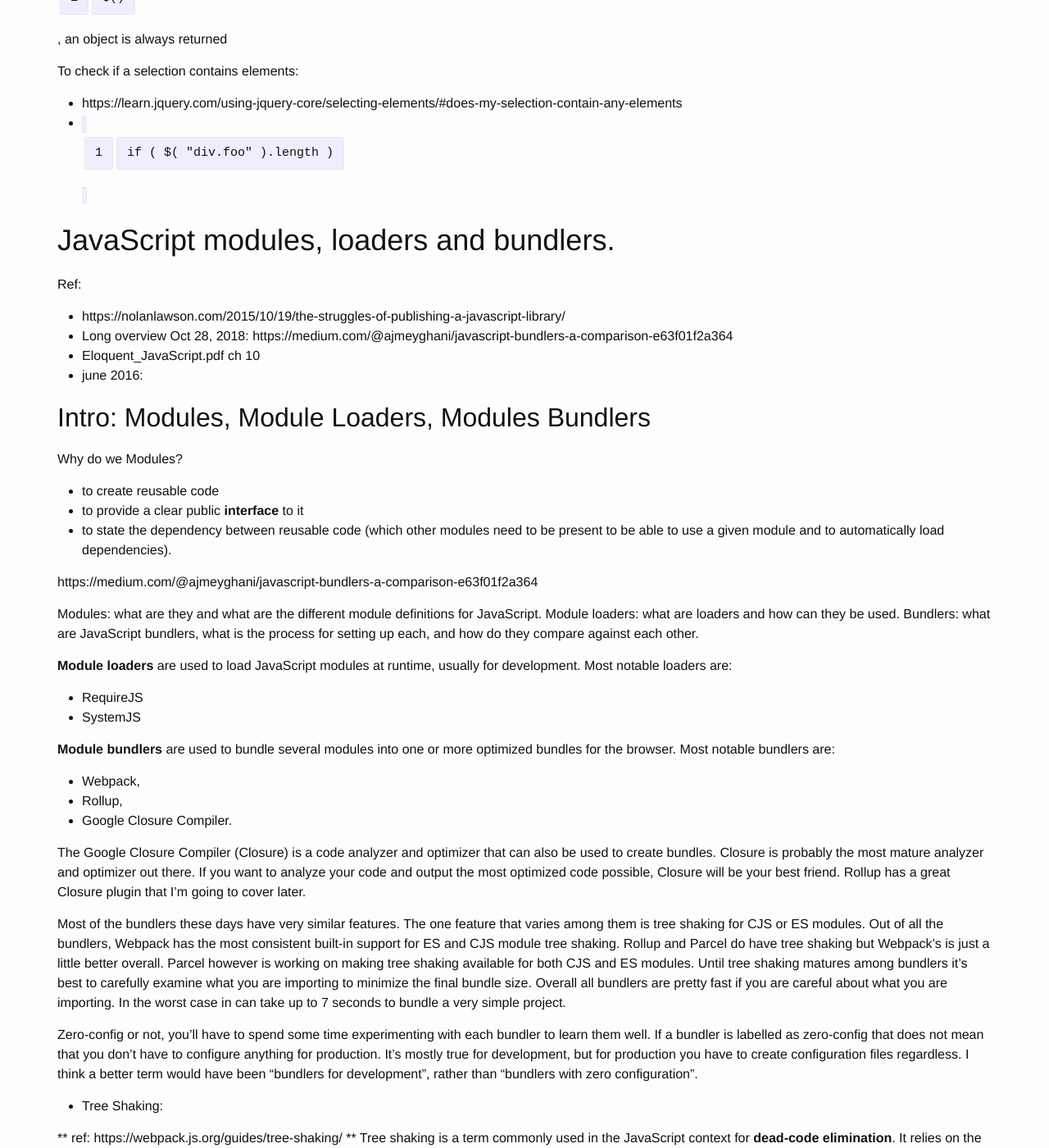
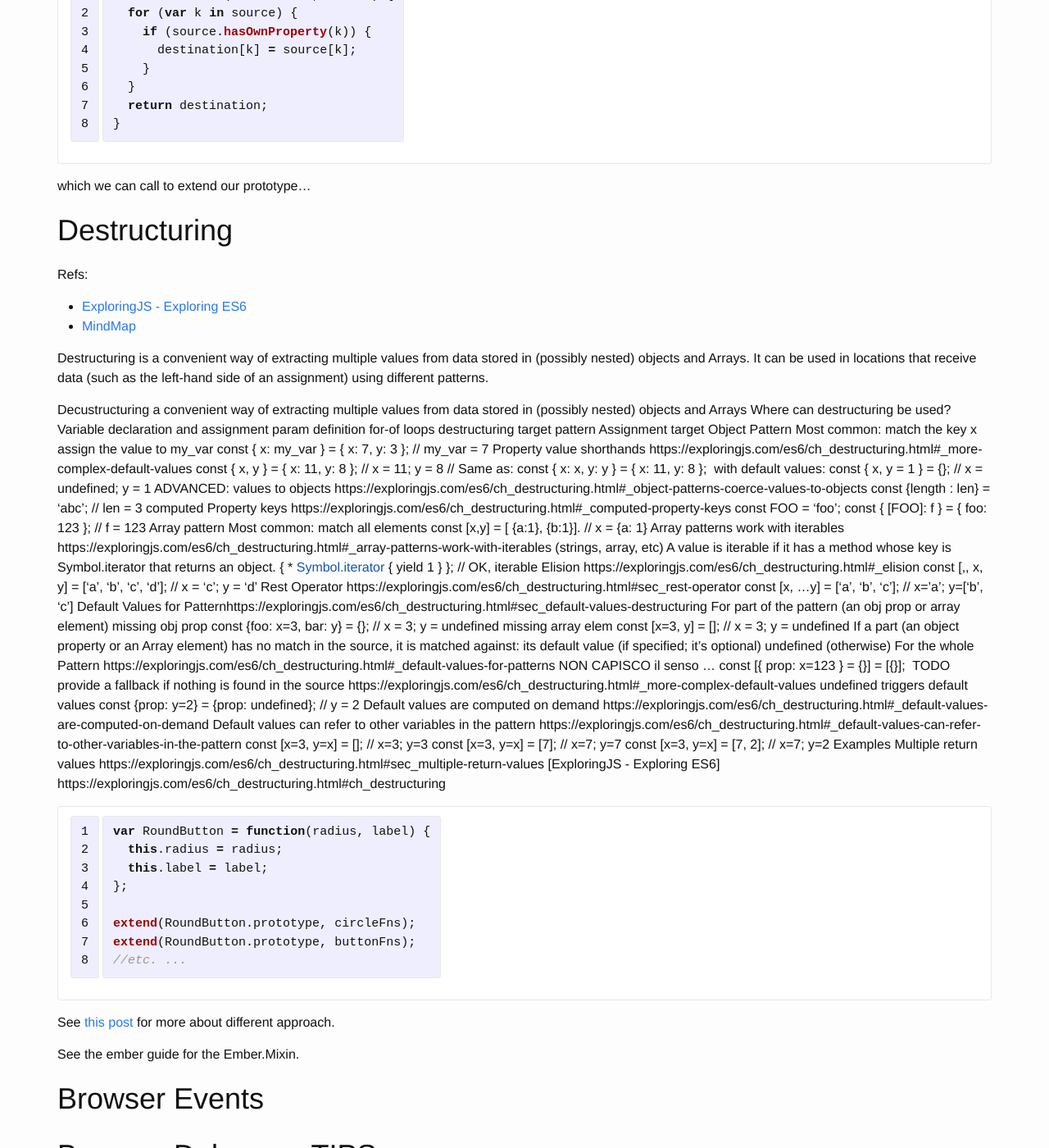
Before and after one commit to breezeight/nicola_blog, a Jekyll site: the page built from _guides/javascript.markdown, in a window 1280 px wide and 1400 px high, scrolled down 62930 px. Shown: the whole window at 82% size. Built offline with Jekyll 4.4.1, drawn with Linux system fonts in a browser that asks for light colours; some of the changed text lies outside the part shown.

Commit message:
[Javascript] Decustructuring and named params

````diff
--- a/_guides/javascript.markdown
+++ b/_guides/javascript.markdown
@@ -1419,6 +1419,62 @@
 }
 ```
 
+## Named parameters via destructuring
+
+ref:
+* [[ExploringJS - Exploring ES6]](http://exploringjs.com/es6/ch_parameter-handling.html#_named-parameters-via-destructuring)
+
+You can simulate named parameters if you destructure with an object pattern in the parameter list:
+
+```
+function selectEntries({ start=0, end=-1, step=1 } = {}) { // (A)
+    // The object pattern is an abbreviation of:
+    // { start: start=0, end: end=-1, step: step=1 }
+    // Use the variables `start`, `end` and `step` here
+    console.log(`start = ${start}, end = ${end}, step = ${step}`)
+}
+
+selectEntries({ start: 10, end: 30, step: 2 });  // start = 10, end = 30, step = 2
+selectEntries({ step: 3 });  // start = 0, end = -1, step = 3
+selectEntries({}); // start = 0, end = -1, step = 1
+selectEntries(); // start = 0, end = -1, step = 1
+```
+
+The `= {}` in line A enables you to call `selectEntries()` without paramters:
+
+```
+function selectEntries({ start=0, end=-1} ){console.log(`start = ${start}, end = ${end}, step = ${step}}
+//TypeError: Cannot destructure property `start` of 'undefined' or 'null'.
+```
+WHY? because the first param is undefined and the matching will be tried
+
+## Paramters of a forEach() and destructuring
+
+NOTE: probably you use more the `for-of` loop in ES6 so you can avoid to use the feature described here but it's good to know if you read other code bases.
+
+ref: http://exploringjs.com/es6/ch_parameter-handling.html#_foreach-and-destructuring
+
+First example: destructuring the Arrays in an Array.
+
+```
+const items = [ ['foo', 3], ['bar', 9] ];
+items.forEach(([word, count]) => {
+    console.log(word+' '+count);
+});
+```
+
+Second example: destructuring the objects in an Array.
+
+```
+const items = [
+    { word:'foo', count:3 },
+    { word:'bar', count:9 },
+];
+items.forEach(({word, count}) => {
+    console.log(word+' '+count);
+});
+```
+
 ## Implicit parameters: arguments
 
 see [SOJS_2nd] ch 4.1.1
@@ -1958,6 +2014,68 @@
 ~~~
 
 which we can call to extend our prototype…
+# Destructuring
+
+Refs:
+
+* [ExploringJS - Exploring ES6](https://exploringjs.com/es6/ch_destructuring.html#ch_destructuring)
+* [MindMap](https://drive.mindmup.com/map/10_OUi7vCUtiANR2pXZqHcwoY_WjQaXpX)
+
+Destructuring is a convenient way of extracting multiple values from data stored in (possibly nested) objects and Arrays. It can be used in locations that receive data (such as the left-hand side of an assignment) using different patterns.
+
+
+Decustructuring
+	a convenient way of extracting multiple values from data stored in (possibly nested) objects and Arrays
+	Where can destructuring be used?
+		Variable declaration and assignment
+		param definition
+		for-of loops
+	destructuring target pattern
+		Assignment target
+		Object Pattern
+			Most common: match the key x assign the value to my_var
+				const { x: my_var } = { x: 7, y: 3 }; // my_var = 7
+			Property value shorthands https://exploringjs.com/es6/ch_destructuring.html#_more-complex-default-values
+				const { x, y } = { x: 11, y: 8 }; // x = 11; y = 8 // Same as: const { x: x, y: y } = { x: 11, y: 8 };
+				 with default values:
+					const { x, y = 1 } = {}; // x = undefined; y = 1
+			ADVANCED: values to objects https://exploringjs.com/es6/ch_destructuring.html#_object-patterns-coerce-values-to-objects
+				const {length : len} = 'abc'; // len = 3
+			computed Property keys https://exploringjs.com/es6/ch_destructuring.html#_computed-property-keys
+				const FOO = 'foo'; const { [FOO]: f } = { foo: 123 }; // f = 123
+		Array pattern
+			Most common: match all elements
+				const [x,y] = [ {a:1}, {b:1}]. // x = {a: 1}
+			Array patterns work with iterables https://exploringjs.com/es6/ch_destructuring.html#_array-patterns-work-with-iterables (strings, array, etc)
+				A value is iterable if it has a method whose key is Symbol.iterator that returns an object. { * [Symbol.iterator]() { yield 1 } }; // OK, iterable
+			Elision https://exploringjs.com/es6/ch_destructuring.html#_elision
+				const [,, x, y] = ['a', 'b', 'c', 'd']; // x = 'c'; y = 'd'
+			Rest Operator https://exploringjs.com/es6/ch_destructuring.html#sec_rest-operator
+				const [x, ...y] = ['a', 'b', 'c']; // x='a'; y=['b', 'c']
+	Default Values for Patternhttps://exploringjs.com/es6/ch_destructuring.html#sec_default-values-destructuring
+		For part of the pattern (an obj prop or array element)
+			missing obj prop
+				const {foo: x=3, bar: y} = {}; // x = 3; y = undefined
+			missing array elem
+				const [x=3, y] = []; // x = 3; y = undefined
+			If a part (an object property or an Array element) has no match in the source, it is matched against:
+				its default value (if specified; it’s optional)
+				undefined (otherwise)
+		For the whole Pattern https://exploringjs.com/es6/ch_destructuring.html#_default-values-for-patterns
+			NON CAPISCO il senso ... const [{ prop: x=123 } = {}] = [{}];
+				TODO
+		provide a fallback if nothing is found in the source https://exploringjs.com/es6/ch_destructuring.html#_more-complex-default-values
+		undefined triggers default values
+			const {prop: y=2} = {prop: undefined}; // y = 2
+		Default values are computed on demand https://exploringjs.com/es6/ch_destructuring.html#_default-values-are-computed-on-demand
+		Default values can refer to other variables in the pattern https://exploringjs.com/es6/ch_destructuring.html#_default-values-can-refer-to-other-variables-in-the-pattern
+			const [x=3, y=x] = []; // x=3; y=3 const [x=3, y=x] = [7]; // x=7; y=7 const [x=3, y=x] = [7, 2]; // x=7; y=2
+	Examples
+		Multiple return values https://exploringjs.com/es6/ch_destructuring.html#sec_multiple-return-values
+	[ExploringJS - Exploring ES6] https://exploringjs.com/es6/ch_destructuring.html#ch_destructuring
+
+
+
 
 ~~~javascript
 var RoundButton = function(radius, label) {
````
